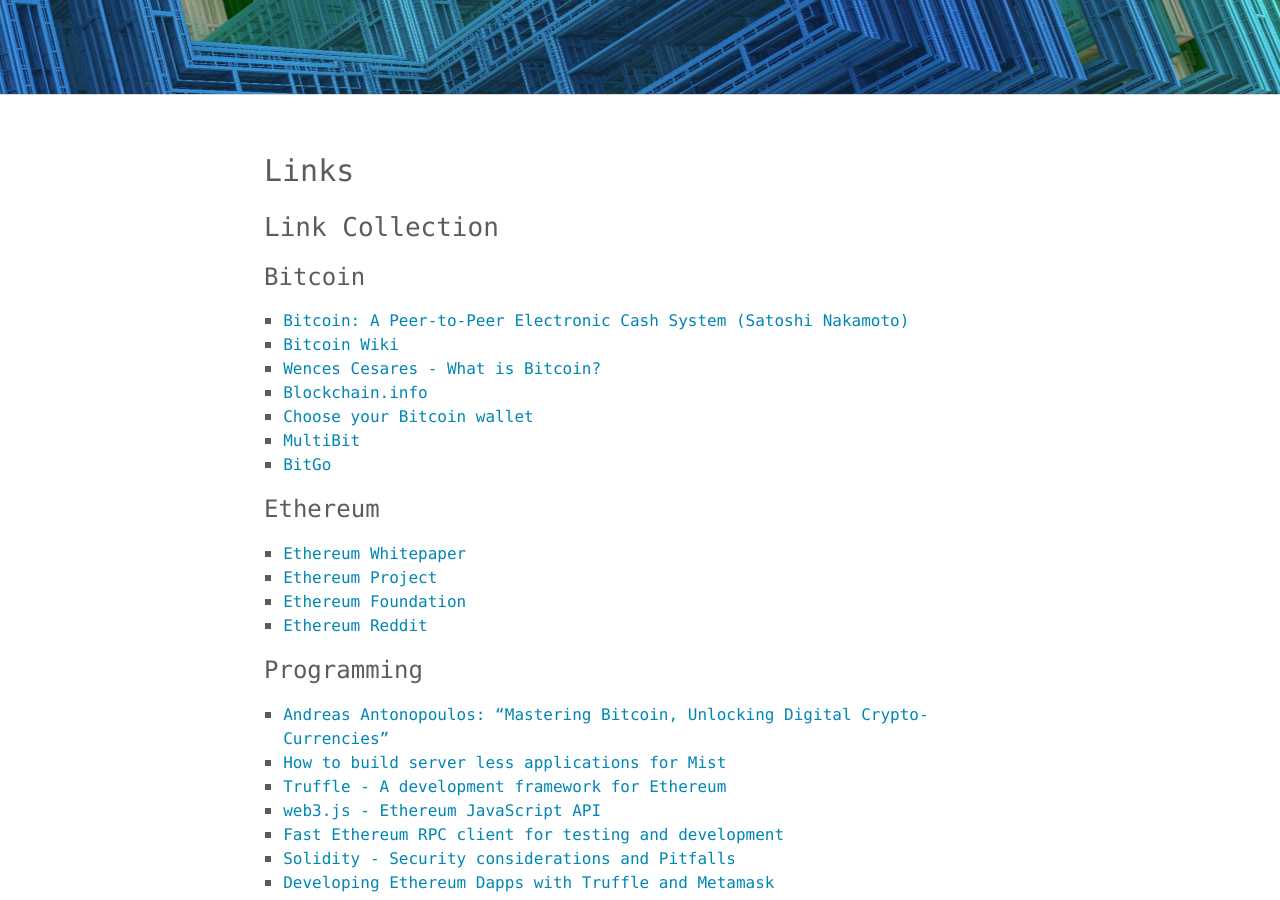
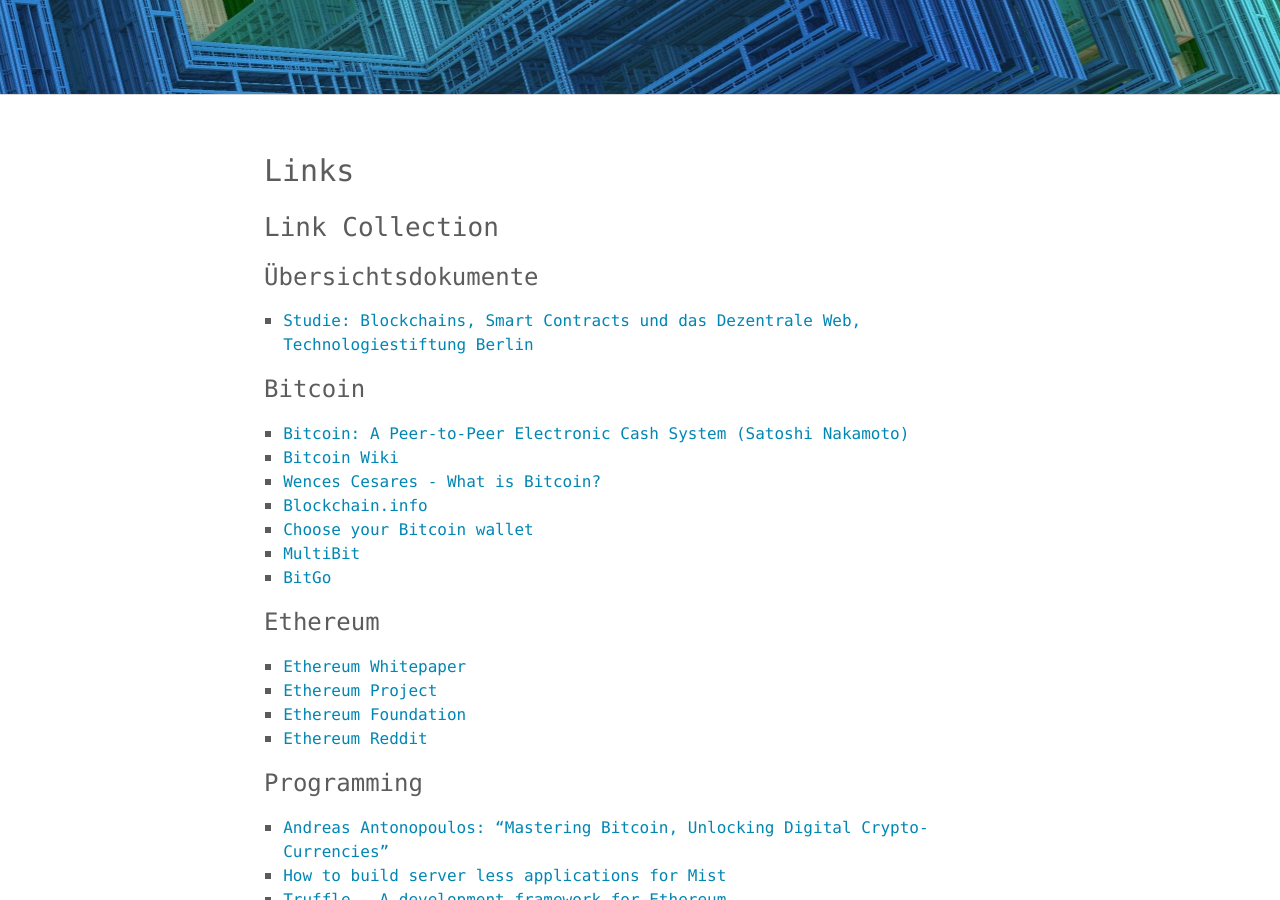
Before and after one commit to blocklab/site, a Jekyll site: the page built from links.md, in a window 1280 px wide and 900 px high, scrolled down 328 px. Built offline with Jekyll 4.4.1, drawn with Linux system fonts in a browser that asks for light colours.

Commit message:
Update links.md

```diff
--- a/links.md
+++ b/links.md
@@ -5,6 +5,9 @@ permalink: /links/
 ---
 
 ## Link Collection
+
+### Übersichtsdokumente
+* [Studie: Blockchains, Smart Contracts und das Dezentrale Web, Technologiestiftung Berlin](https://www.technologiestiftung-berlin.de/fileadmin/daten/media/publikationen/170130_BlockchainStudie.pdf)
 
 ### Bitcoin
 * [Bitcoin: A Peer-to-Peer Electronic Cash System (Satoshi Nakamoto)](https://bitcoin.org/bitcoin.pdf)
```
